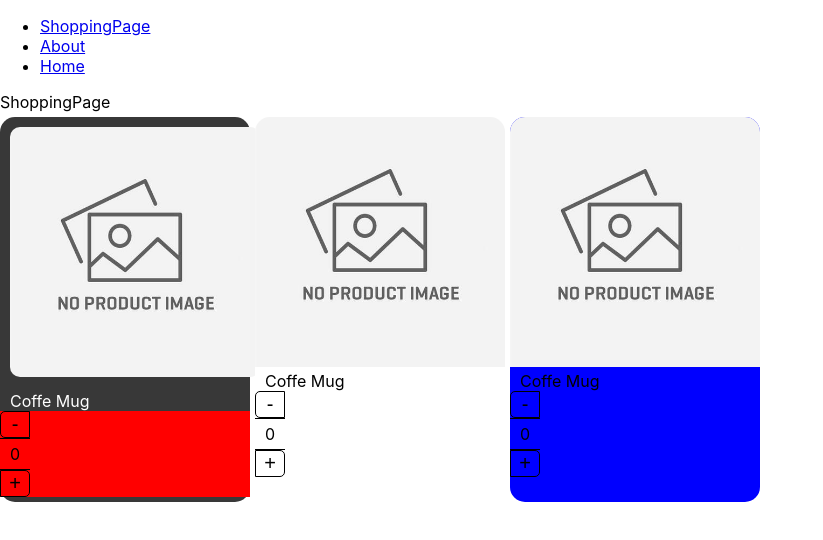
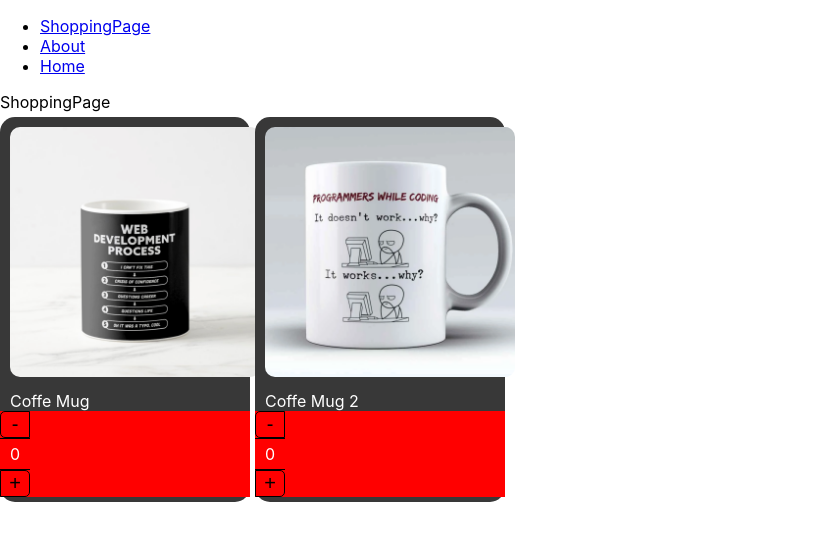
Before and after one commit to daniel2828/advanced_react, a React (Create React App) app: page /shopping in a window 1280 px wide. Shown: the top 540 px of the page, without its empty margins (0-823 px from the left). Built offline with nearby package versions, Linux system fonts and the light colour scheme.

Commit message:
Control props finished

```diff
--- a/src/routes/02-component-patterns/components/ProductCard.tsx
+++ b/src/routes/02-component-patterns/components/ProductCard.tsx
@@ -3,7 +3,7 @@
 
 import { useProduct } from "../hooks/useProduct";
 import { createContext,ReactElement } from "react";
-import {Product,  ProductContextProps} from "../interfaces/interfaces";
+import {onChangeArgs, Product,  ProductContextProps} from "../interfaces/interfaces";
 
 
 export const ProductContext = createContext({} as ProductContextProps);
@@ -16,9 +16,11 @@
   children?: ReactElement | ReactElement[];
   className?:string;
   style?: React.CSSProperties;
+  onChange?: (args: onChangeArgs)=>void;
+  value?:number;
 }
-export const ProductCard = ({ product , children ,className, style}: Props) => {
-  const { counter, increaseBy } = useProduct();
+export const ProductCard = ({ product , children ,className, style, onChange,value}: Props) => {
+  const { counter, increaseBy } = useProduct({product,onChange,value});
   return (
     <Provider
         value={{counter,increaseBy,product}}
--- /dev/null
+++ b/src/routes/02-component-patterns/data/products.ts
@@ -0,0 +1,12 @@
+import { Product } from '../interfaces/interfaces'
+const product = {
+    id : '1',
+    title: 'Coffe Mug',
+    img: "./coffee-mug.png"
+}
+const product2 = {
+    id :'2',
+    title: 'Coffe Mug 2',
+    img: "./coffee-mug2.png"
+}
+export const products:Product[] =[product,product2];
--- a/src/routes/02-component-patterns/hooks/useProduct.ts
+++ b/src/routes/02-component-patterns/hooks/useProduct.ts
@@ -1,10 +1,25 @@
-import { useState } from "react";
+import { useState ,useEffect, useRef} from "react";
+import { onChangeArgs, Product } from "../interfaces/interfaces";
+interface useProductArgs {
+    product:Product,
+    onChange ? : (args: onChangeArgs) =>void,
+    value?:number;
+}
+export const useProduct = ({onChange,product,value=0}:useProductArgs)=>{
+    const [counter, setCounter] = useState(value);
+    const isControlled = useRef(!!onChange)
+    const increaseBy = (value:number)=>{
+        if (isControlled.current && onChange){
+            return onChange({count:value, product})
+        }
+        const newValue = Math.max(counter+value,0)
+        setCounter(newValue);
+        onChange && onChange({count:newValue, product});
+    }
+    useEffect(() => {
+        setCounter(value);
+    }, [value])
 
-export const useProduct = ()=>{
-    const [counter, setCounter] = useState(0);
-    const increaseBy = (value:number)=>{
-        setCounter(prev=>Math.max(prev+value,0));
-    }
     return {
         counter,
         increaseBy
--- /dev/null
+++ b/src/routes/02-component-patterns/hooks/useShoppingCart.ts
@@ -0,0 +1,30 @@
+import { useState } from "react";
+import { products } from "../data/products";
+import { Product, ProductInCart } from "../interfaces/interfaces";
+
+export const useShoppingCart = ()=>{
+    const [shoppingCart, setShoppingCart] = useState<{[key:string]:ProductInCart}>({});
+
+    const onProductCountChange = ({count, product}:{count:number, product:Product})=>{
+        console.log(count,product);
+        setShoppingCart(oldShoppingCart=>{
+            const productInCart :ProductInCart = oldShoppingCart[product.id] || {...product,count:0};
+            if( Math.max(productInCart.count + count,0)>0){
+                productInCart.count += count;
+                return {
+                    ...oldShoppingCart,
+                    [product.id]:productInCart
+                }
+            }
+            // Borrar el producto
+            const {[product.id]:toDelete, ...rest} = oldShoppingCart;
+            return rest;
+            // if(count===0){
+            //     const {[product.id]:toDelete, ...rest} = oldShoppingCart;
+            //     return rest;
+            // }
+            // return {...oldShoppingCart,[product.id]:{...product,count}}
+        })
+    }
+    return {products,shoppingCart, onProductCountChange}
+}
--- a/src/routes/02-component-patterns/pages/ShoppingPage.tsx
+++ b/src/routes/02-component-patterns/pages/ShoppingPage.tsx
@@ -1,11 +1,14 @@
-import React from 'react'
+import React , {useState}from 'react'
 import { ProductCard, ProductImage, ProductTitle ,ProductButtons} from '../components'
+import { products } from '../data/products'
+import { useShoppingCart } from '../hooks/useShoppingCart'
+import { Product } from '../interfaces/interfaces'
 import "../styles/custom-styles.css"
 export const ShoppingPage = () => {
-    const product = {
-        id :'1',
-        title: 'Coffe Mug'
-    }
+
+  const {shoppingCart, onProductCountChange} = useShoppingCart();
+
+
   return (
     <>
     <div>ShoppingPage</div>
@@ -14,24 +17,35 @@
             <ProductImage/>
             <ProductTitle title={'hola mundos'}/>
         </ProductCard> */}
-        <ProductCard className="bg-dark" product={product}>
-            <ProductCard.Image className="custom-image" />
-            <ProductCard.Title className="text-white"/>
-            <ProductCard.Buttons className='custom-buttons'/>
-        </ProductCard>
-        <ProductCard product={product} >
-            <ProductImage/>
-            <ProductTitle/>
-            <ProductButtons/>
-        </ProductCard>
-        <ProductCard product={product} style={{backgroundColor:'blue'}}>
-            <ProductImage/>
-            <ProductTitle/>
-            <ProductButtons/>
-        </ProductCard>
-        <ProductCard product={product}/>
-        <ProductCard product={product}/>
+        <>
+             {products.map(product=>{
+                return(
+                <ProductCard value={shoppingCart[product.id]?.count} onChange={onProductCountChange} product={product} className="bg-dark text-white" key={product.id} >
+                    <ProductImage className='custom-image' />
+                    <ProductTitle className='text-bold'/>
+                    <ProductButtons className='custom-buttons'/>
+                </ProductCard>
+                )
+            })}
+
+        </>
     </div>
+    <div className='shopping-cart'>
+        {
+         Object.entries(shoppingCart).map(([key,product])=>(
+            <ProductCard key={key} onChange={onProductCountChange}
+            style={{width:'100px'}} value={product.count} product={product} className="bg-dark text-white"  >
+                <ProductImage className='custom-image' />
+                <ProductTitle className='text-bold'/>
+                <ProductButtons className='custom-buttons'/>
+            </ProductCard>
+        ) )
+
+
+        }
+
+    </div>
+
     </>
   )
 }
--- a/src/routes/02-component-patterns/styles/custom-styles.css
+++ b/src/routes/02-component-patterns/styles/custom-styles.css
@@ -12,3 +12,8 @@
 .custom-buttons{
     background-color: red;
 }
+.shopping-cart{
+    position: fixed;
+    top:0px;
+    right: 10px;
+}
```
Also changed, not shown: src/routes/02-component-patterns/interfaces/interfaces.ts (+8 -0 lines), public/coffee-mug2.png (added).
